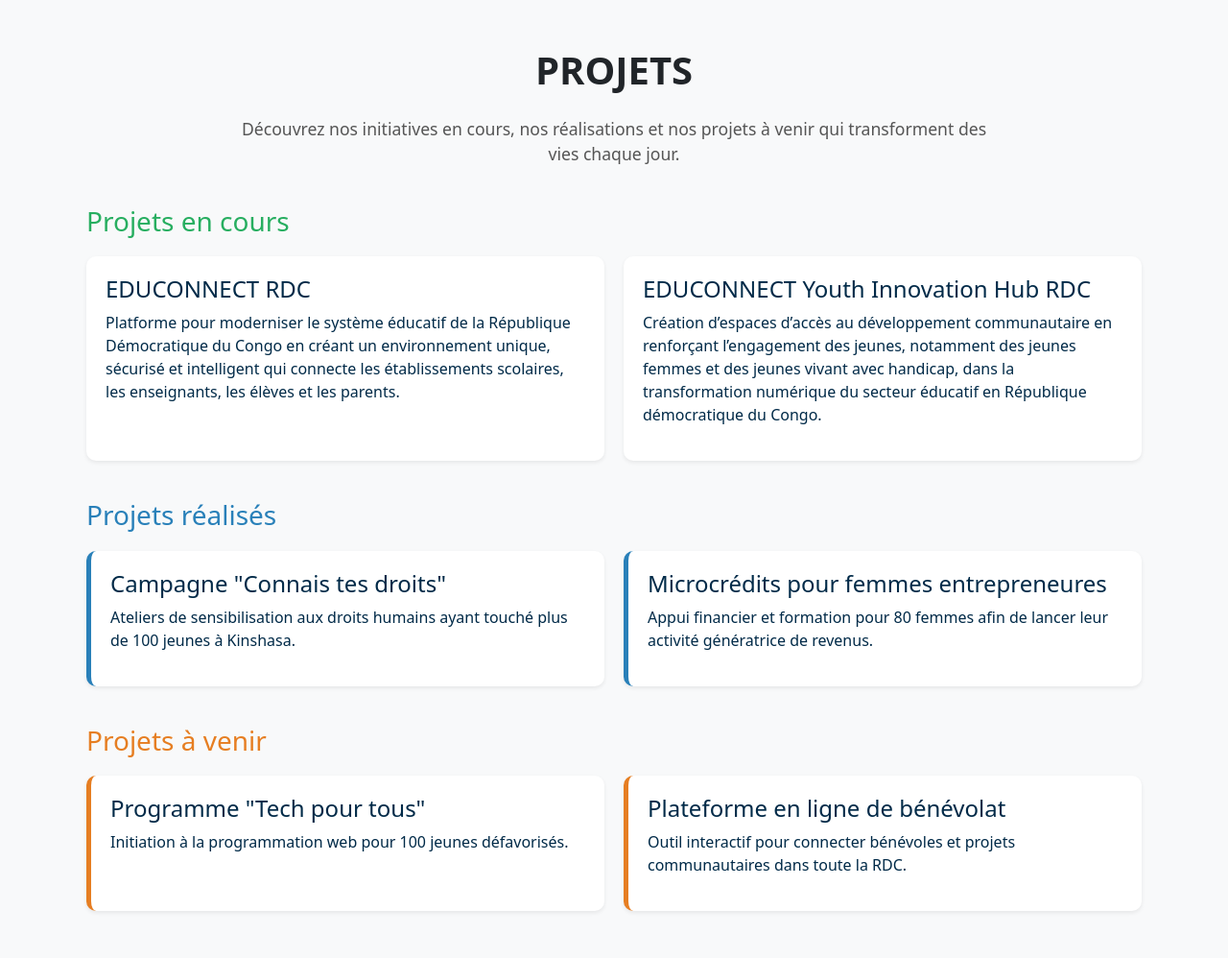
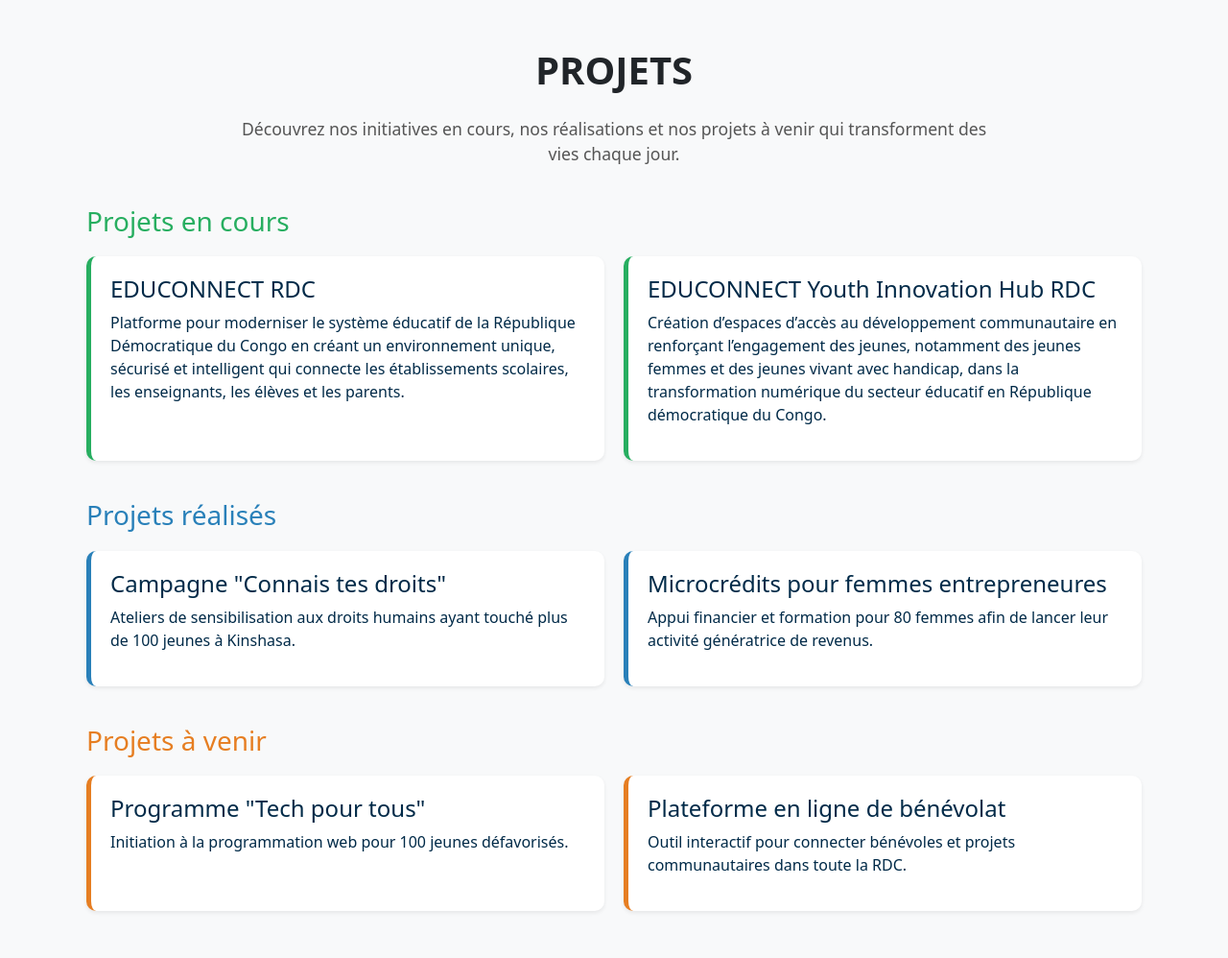
Before and after one commit to MIKEOMAR0825/Community_Devolopment, a Flask app: page /project in a window 1280 px wide; the page is wider, and only the part inside the window is pictured. Shown: the part 601-1599 px from the top of that part at 96% size. Run offline with Flask 3, Linux system fonts and the light colour scheme.

Commit message:
mise à jour

```diff
--- a/templates/projet.html
+++ b/templates/projet.html
@@ -46,18 +46,19 @@
 
         <!-- ===================== PROJETS EN COURS ===================== -->
         <div style="margin-top: 40px;">
+
             <h3 style="color: #27ae60;">
                 {{ texts.current_projects }}
             </h3>
 
             <div style="color: rgb(0,42,72); display: grid; grid-template-columns: repeat(auto-fit, minmax(280px, 1fr)); gap: 20px; margin-top: 20px;">
 
-                <div class="shadow-sm" style="background: white; padding: 20px; border-radius: 10px;">
+                <div class="shadow-sm" style="background: white; padding: 20px; border-radius: 10px; border-left: 5px solid #27ae60;">
                     <h4>{{ texts.current_1_title }}</h4>
                     <p>{{ texts.current_1_text }}</p>
                 </div>
 
-                <div class="shadow-sm" style="background: white; padding: 20px; border-radius: 10px;">
+                <div class="shadow-sm" style="background: white; padding: 20px; border-radius: 10px; border-left: 5px solid #27ae60;">
                     <h4>{{ texts.current_2_title }}</h4>
                     <p>{{ texts.current_2_text }}</p>
                 </div>
```
